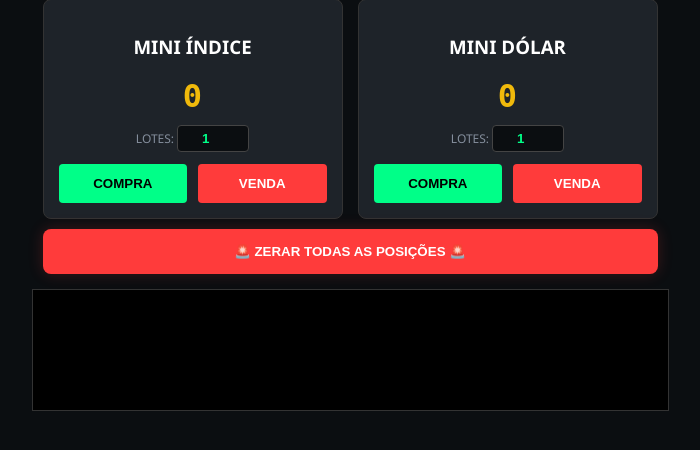
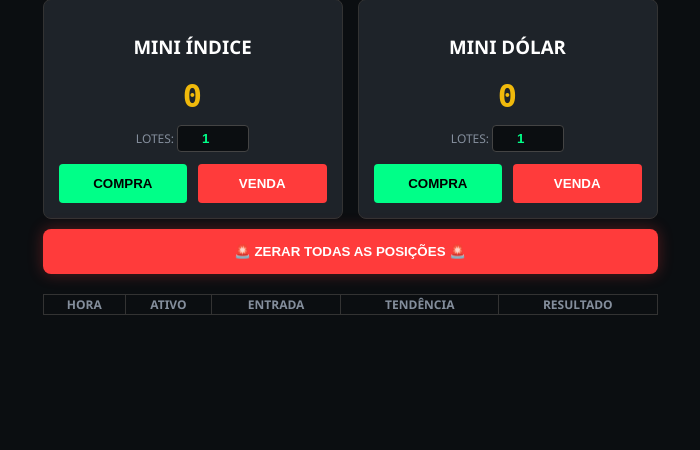
Before and after one commit to eloijurity-creator/DayTraderJurity, a Flask app: page / in a window 1280 px wide. Shown: the part 161-611 px from the top of the page, without its empty margins (290-990 px from the left). Run offline with Flask 3, Linux system fonts and the light colour scheme; lists and menus that the app fills with data are empty.

Commit message:
Update index.html

```diff
--- a/templates/index.html
+++ b/templates/index.html
@@ -2,18 +2,17 @@
 <html lang="pt-br">
 <head>
     <meta charset="UTF-8">
-    <title>Jurity IA - Operacional</title>
+    <title>Jurity IA - Trading Dashboard</title>
     <style>
         body { background: #0b0e11; color: white; font-family: 'Segoe UI', sans-serif; display: flex; flex-direction: column; align-items: center; padding: 20px; }
         .card { background: #1e2329; padding: 15px; border-radius: 8px; border: 1px solid #333; text-align: center; width: 290px; }
         .price { font-size: 32px; color: #f0b90b; font-weight: bold; margin: 10px 0; font-family: monospace; }
         .btn-buy { background: #00ff88; border: none; padding: 12px; font-weight: bold; cursor: pointer; width: 48%; border-radius: 4px; }
         .btn-sell { background: #ff3b3b; color: white; border: none; padding: 12px; font-weight: bold; cursor: pointer; width: 48%; border-radius: 4px; }
-        .btn-panic { background: #ff3b3b; color: white; border: none; padding: 15px; font-weight: bold; cursor: pointer; width: 615px; border-radius: 8px; margin-top: 10px; box-shadow: 0 0 15px rgba(255,59,59,0.2); }
+        .btn-panic { background: #ff3b3b; color: white; border: none; padding: 15px; font-weight: bold; cursor: pointer; width: 615px; border-radius: 8px; margin-top: 10px; box-shadow: 0 0 15px rgba(255,59,59,0.3); }
         .status-bar { width: 615px; background: #2b3139; padding: 12px; border-radius: 8px; margin-bottom: 15px; font-size: 13px; display: flex; justify-content: space-between; border: 1px solid #444; }
         input[type="number"] { background: #0b0e11; border: 1px solid #444; color: #00ff88; padding: 5px; width: 60px; border-radius: 4px; text-align: center; font-weight: bold; }
         .gain { color: #00ff88; } .loss { color: #ff3b3b; }
-        #chat-box { height: 100px; overflow-y: auto; background: #000; width: 615px; padding: 10px; margin-top: 15px; border: 1px solid #333; font-size: 12px; }
     </style>
 </head>
 <body>
@@ -52,16 +51,19 @@
 
     <button class="btn-panic" onclick="enviar('ALL','PANIC')">🚨 ZERAR TODAS AS POSIÇÕES 🚨</button>
 
-    <div id="chat-box"></div>
+    <table border="1" style="width:615px; margin-top:20px; border-collapse:collapse; font-size:12px; border-color: #333;">
+        <thead><tr style="color:#848e9c"><th>HORA</th><th>ATIVO</th><th>ENTRADA</th><th>TENDÊNCIA</th><th>RESULTADO</th></tr></thead>
+        <tbody id="l-body" style="text-align:center"></tbody>
+    </table>
 
     <script>
         async function enviar(ativo, tipo) {
-            const lotes = parseInt(document.getElementById(`lote-${ativo.toLowerCase()}`)?.value || 1);
+            const lotes = (tipo === 'PANIC') ? 0 : parseInt(document.getElementById(`lote-${ativo.toLowerCase()}`)?.value || 1);
             await fetch('/set_order', {
                 method:'POST', headers:{'Content-Type':'application/json'},
                 body:JSON.stringify({ativo, tipo, lotes})
             });
-            console.log(`Comando ${tipo} enviado.`);
+            alert(tipo === 'PANIC' ? "ENVIANDO COMANDO DE PÂNICO!" : `Ordem ${tipo} de ${lotes} lotes enviada.`);
         }
 
         async function update() {
@@ -69,11 +71,12 @@
             for (let a of ativos) {
                 const r = await fetch(`/get_signal?ativo=${a}`);
                 const d = await r.json();
-                document.getElementById(`p-${a.toLowerCase()}`).innerText = d.preco;
+                document.getElementById(`p-${a.toLowerCase()}`).innerText = d.preco.toLocaleString('pt-BR');
                 document.getElementById('fin-conta').innerText = d.fin.conta;
                 document.getElementById('fin-hoje').innerText = `R$ ${d.fin.lucro_hoje.toFixed(2)}`;
                 document.getElementById('fin-hoje').className = d.fin.lucro_hoje >= 0 ? 'gain' : 'loss';
                 document.getElementById('fin-aberto').innerText = `R$ ${d.fin.em_aberto.toFixed(2)}`;
+                document.getElementById('l-body').innerHTML = d.logs.map(l => `<tr><td>${l.horario}</td><td>${l.ativo}</td><td>${l.preco}</td><td>${l.tendencia}</td><td class="${l.resultado.includes('GAIN')?'gain':'loss'}">${l.resultado}</td></tr>`).join('');
             }
         }
         setInterval(update, 2000);
```
